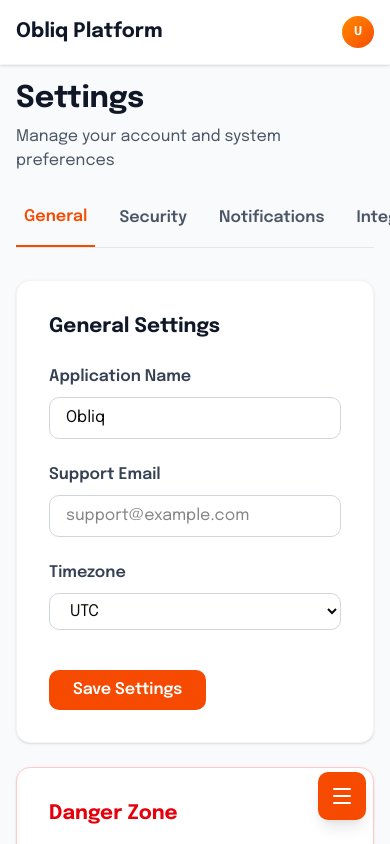
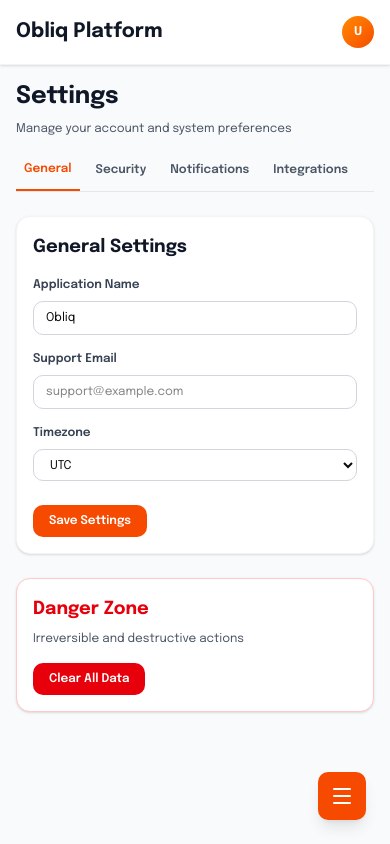
Before and after one commit to rakibislam2233/Obliq-client, a Next.js app: page /settings in a window 390 px wide. Built offline with nearby package versions, Linux system fonts and the light colour scheme.

Commit message:
feat: enhance styling and layout of Settings page for improved responsiveness and readability

```diff
--- a/components/Pages/Protected/Settings/SettingsPage.tsx
+++ b/components/Pages/Protected/Settings/SettingsPage.tsx
@@ -2,25 +2,25 @@
 
 export default function SettingsPage() {
   return (
-    <div className="space-y-8">
+    <div className="space-y-6 sm:space-y-8">
       {/* Header */}
       <div>
-        <h1 className="text-3xl font-bold text-gray-900">Settings</h1>
-        <p className="text-gray-600 mt-2">Manage your account and system preferences</p>
+        <h1 className="text-2xl sm:text-3xl font-bold text-gray-900">Settings</h1>
+        <p className="text-xs sm:text-sm text-gray-600 mt-2">Manage your account and system preferences</p>
       </div>
 
       {/* Settings Tabs */}
-      <div className="flex gap-4 border-b border-gray-200">
-        <button className="pb-4 px-2 text-orange-600 border-b-2 border-orange-600 font-semibold">
+      <div className="flex gap-2 sm:gap-4 border-b border-gray-200 overflow-x-auto">
+        <button className="pb-3 sm:pb-4 px-2 sm:px-3 text-orange-600 border-b-2 border-orange-600 font-semibold text-xs sm:text-sm whitespace-nowrap">
           General
         </button>
-        <button className="pb-4 px-2 text-gray-600 hover:text-gray-900 font-semibold">
+        <button className="pb-3 sm:pb-4 px-2 sm:px-3 text-gray-600 hover:text-gray-900 font-semibold text-xs sm:text-sm whitespace-nowrap">
           Security
         </button>
-        <button className="pb-4 px-2 text-gray-600 hover:text-gray-900 font-semibold">
+        <button className="pb-3 sm:pb-4 px-2 sm:px-3 text-gray-600 hover:text-gray-900 font-semibold text-xs sm:text-sm whitespace-nowrap">
           Notifications
         </button>
-        <button className="pb-4 px-2 text-gray-600 hover:text-gray-900 font-semibold">
+        <button className="pb-3 sm:pb-4 px-2 sm:px-3 text-gray-600 hover:text-gray-900 font-semibold text-xs sm:text-sm whitespace-nowrap">
           Integrations
         </button>
       </div>
@@ -28,43 +28,43 @@ export default function SettingsPage() {
       {/* Settings Sections */}
       <div className="space-y-6">
         {/* General Settings */}
-        <div className="bg-white rounded-xl border border-gray-100 shadow-sm max-w-2xl">
-          <div className="p-8">
-            <h2 className="text-xl font-bold text-gray-900 mb-6">General Settings</h2>
-            <div className="space-y-6">
+        <div className="bg-white rounded-xl border border-gray-100 shadow-sm sm:max-w-2xl">
+          <div className="p-4 sm:p-8">
+            <h2 className="text-lg sm:text-xl font-bold text-gray-900 mb-4 sm:mb-6">General Settings</h2>
+            <div className="space-y-4 sm:space-y-6">
               <div>
-                <label className="block text-gray-700 font-semibold mb-2">
+                <label className="block text-xs sm:text-sm text-gray-700 font-semibold mb-2">
                   Application Name
                 </label>
                 <input
                   type="text"
                   defaultValue="Obliq"
-                  className="w-full border border-gray-300 rounded-lg px-4 py-2 focus:outline-none focus:border-orange-500 focus:ring-1 focus:ring-orange-500"
+                  className="w-full border border-gray-300 rounded-lg px-3 sm:px-4 py-2 focus:outline-none focus:border-orange-500 focus:ring-1 focus:ring-orange-500 text-xs sm:text-sm"
                 />
               </div>
               <div>
-                <label className="block text-gray-700 font-semibold mb-2">
+                <label className="block text-xs sm:text-sm text-gray-700 font-semibold mb-2">
                   Support Email
                 </label>
                 <input
                   type="email"
                   placeholder="support@example.com"
-                  className="w-full border border-gray-300 rounded-lg px-4 py-2 focus:outline-none focus:border-orange-500 focus:ring-1 focus:ring-orange-500"
+                  className="w-full border border-gray-300 rounded-lg px-3 sm:px-4 py-2 focus:outline-none focus:border-orange-500 focus:ring-1 focus:ring-orange-500 text-xs sm:text-sm"
                 />
               </div>
               <div>
-                <label className="block text-gray-700 font-semibold mb-2">
+                <label className="block text-xs sm:text-sm text-gray-700 font-semibold mb-2">
                   Timezone
                 </label>
-                <select className="w-full border border-gray-300 rounded-lg px-4 py-2 focus:outline-none focus:border-orange-500 focus:ring-1 focus:ring-orange-500">
+                <select className="w-full border border-gray-300 rounded-lg px-3 sm:px-4 py-2 focus:outline-none focus:border-orange-500 focus:ring-1 focus:ring-orange-500 text-xs sm:text-sm">
                   <option>UTC</option>
                   <option>EST (UTC-5)</option>
                   <option>PST (UTC-8)</option>
                   <option>IST (UTC+5:30)</option>
                 </select>
               </div>
-              <div className="pt-4">
-                <button className="bg-orange-600 hover:bg-orange-700 text-white font-semibold py-2 px-6 rounded-lg transition-colors">
+              <div className="pt-2 sm:pt-4">
+                <button className="bg-orange-600 hover:bg-orange-700 text-white font-semibold py-2 px-4 sm:px-6 rounded-lg transition-colors text-xs sm:text-sm">
                   Save Settings
                 </button>
               </div>
@@ -73,11 +73,11 @@ export default function SettingsPage() {
         </div>
 
         {/* Danger Zone */}
-        <div className="bg-white rounded-xl border border-red-200 shadow-sm max-w-2xl">
-          <div className="p-8">
-            <h2 className="text-xl font-bold text-red-600 mb-4">Danger Zone</h2>
-            <p className="text-gray-600 mb-6">Irreversible and destructive actions</p>
-            <button className="bg-red-600 hover:bg-red-700 text-white font-semibold py-2 px-6 rounded-lg transition-colors">
+        <div className="bg-white rounded-xl border border-red-200 shadow-sm sm:max-w-2xl">
+          <div className="p-4 sm:p-8">
+            <h2 className="text-lg sm:text-xl font-bold text-red-600 mb-2 sm:mb-4">Danger Zone</h2>
+            <p className="text-xs sm:text-sm text-gray-600 mb-4 sm:mb-6">Irreversible and destructive actions</p>
+            <button className="bg-red-600 hover:bg-red-700 text-white font-semibold py-2 px-4 sm:px-6 rounded-lg transition-colors text-xs sm:text-sm">
               Clear All Data
             </button>
           </div>
```
